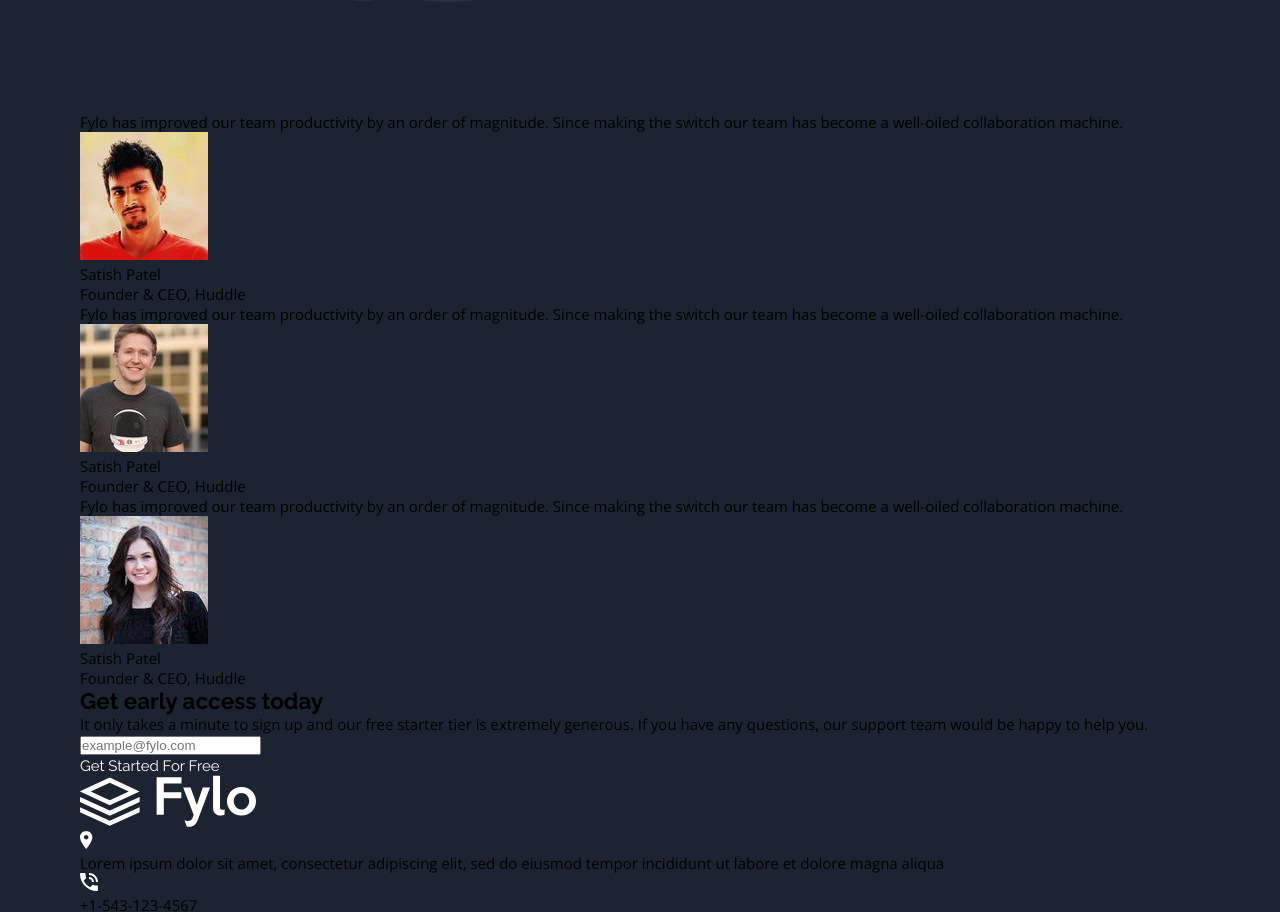
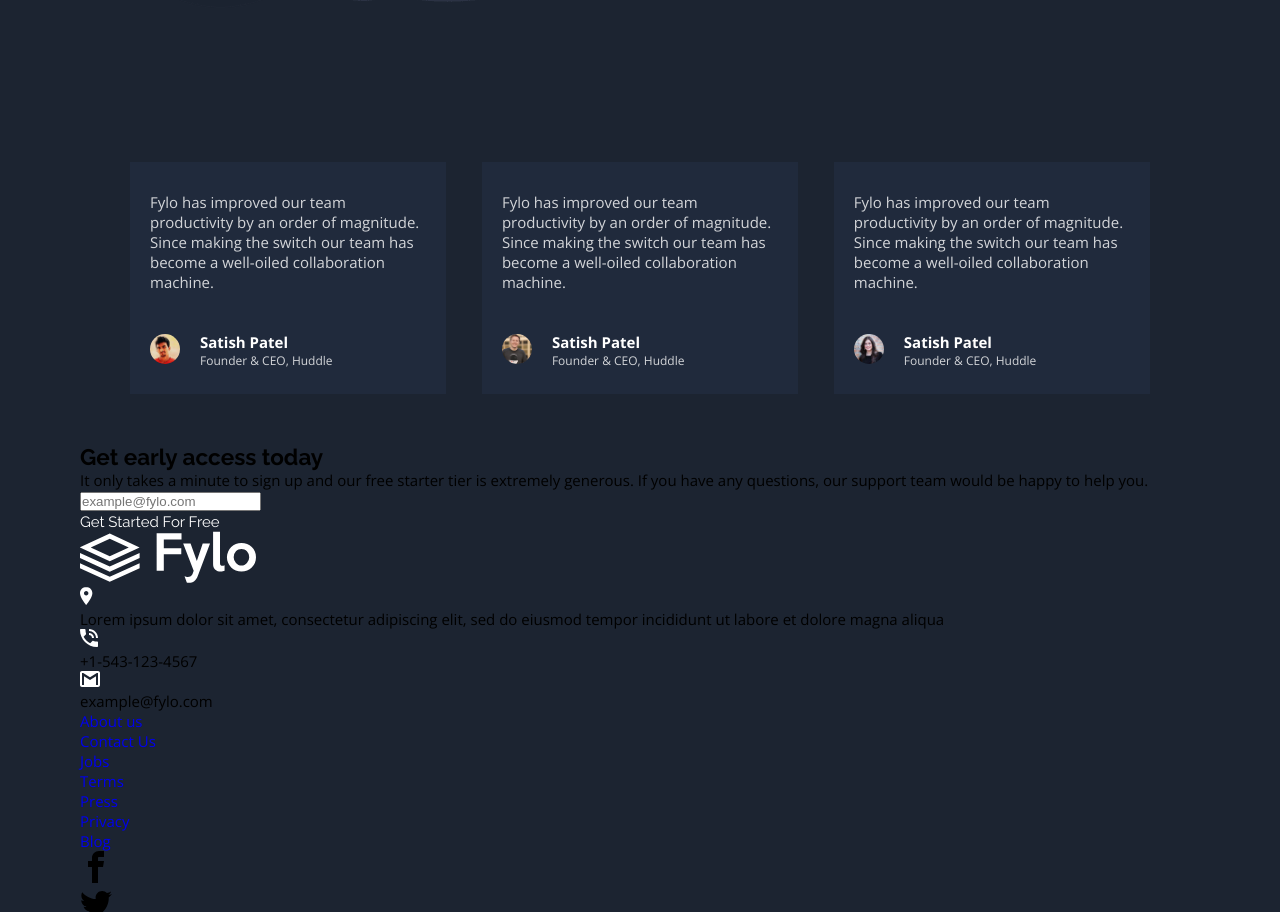
Before and after one commit to Sanideth/Fylo-Dark-Theme, a React (Create React App) app: page / in a window 1280 px wide. Shown: the part 2220-3132 px from the top of the page. Built offline with nearby package versions, Linux system fonts and the light colour scheme.

Commit message:
section testimonials pretty much done

```diff
--- a/src/App.css
+++ b/src/App.css
@@ -97,6 +97,30 @@
     .section-remote__text-container > *:not(:last-child) {
       margin-bottom: 2rem; }
 
+.section-testimonials {
+  padding: 5rem; }
+  .section-testimonials__testimonials {
+    display: flex;
+    justify-content: space-between; }
+  .section-testimonials__testimonial {
+    flex-basis: 31%;
+    background-color: #202a3c;
+    padding: 3rem 2rem 2.5rem 2rem;
+    color: #fff; }
+    .section-testimonials__testimonial > *:not(:last-child) {
+      margin-bottom: 4rem; }
+  .section-testimonials__paragraph {
+    opacity: 0.8; }
+  .section-testimonials__user-container {
+    display: flex;
+    align-items: center; }
+  .section-testimonials__img-container {
+    margin-right: 2rem; }
+  .section-testimonials__img {
+    width: 3rem;
+    height: 3rem;
+    border-radius: 50%; }
+
 .container {
   max-width: 120rem;
   margin: 0 auto; }
@@ -150,3 +174,10 @@
 
 .paragraph-tertiary {
   opacity: 0.8; }
+
+.paragraph-user {
+  font-weight: 700; }
+
+.paragraph-credentials {
+  font-size: 1.2rem;
+  opacity: 0.8; }
--- a/src/sass/_components.scss
+++ b/src/sass/_components.scss
@@ -61,3 +61,11 @@
 .paragraph-tertiary {
   opacity: 0.8;
 }
+
+.paragraph-user {
+  font-weight: 700;
+}
+.paragraph-credentials {
+  font-size: 1.2rem;
+  opacity: 0.8;
+}
--- a/src/sass/_layout.scss
+++ b/src/sass/_layout.scss
@@ -91,3 +91,37 @@
     }
   }
 }
+
+.section-testimonials {
+  padding: 5rem;
+  &__testimonials {
+    display: flex;
+    justify-content: space-between;
+  }
+
+  &__testimonial {
+    flex-basis: 31%;
+    background-color: $blue-dark-testimonials;
+    padding: 3rem 2rem 2.5rem 2rem;
+    color: #fff;
+    & > *:not(:last-child) {
+      margin-bottom: 4rem;
+    }
+  }
+  &__paragraph {
+    opacity: 0.8;
+  }
+
+  &__user-container {
+    display: flex;
+    align-items: center;
+  }
+  &__img-container {
+    margin-right: 2rem;
+  }
+  &__img {
+    width: 3rem;
+    height: 3rem;
+    border-radius: 50%;
+  }
+}
```
